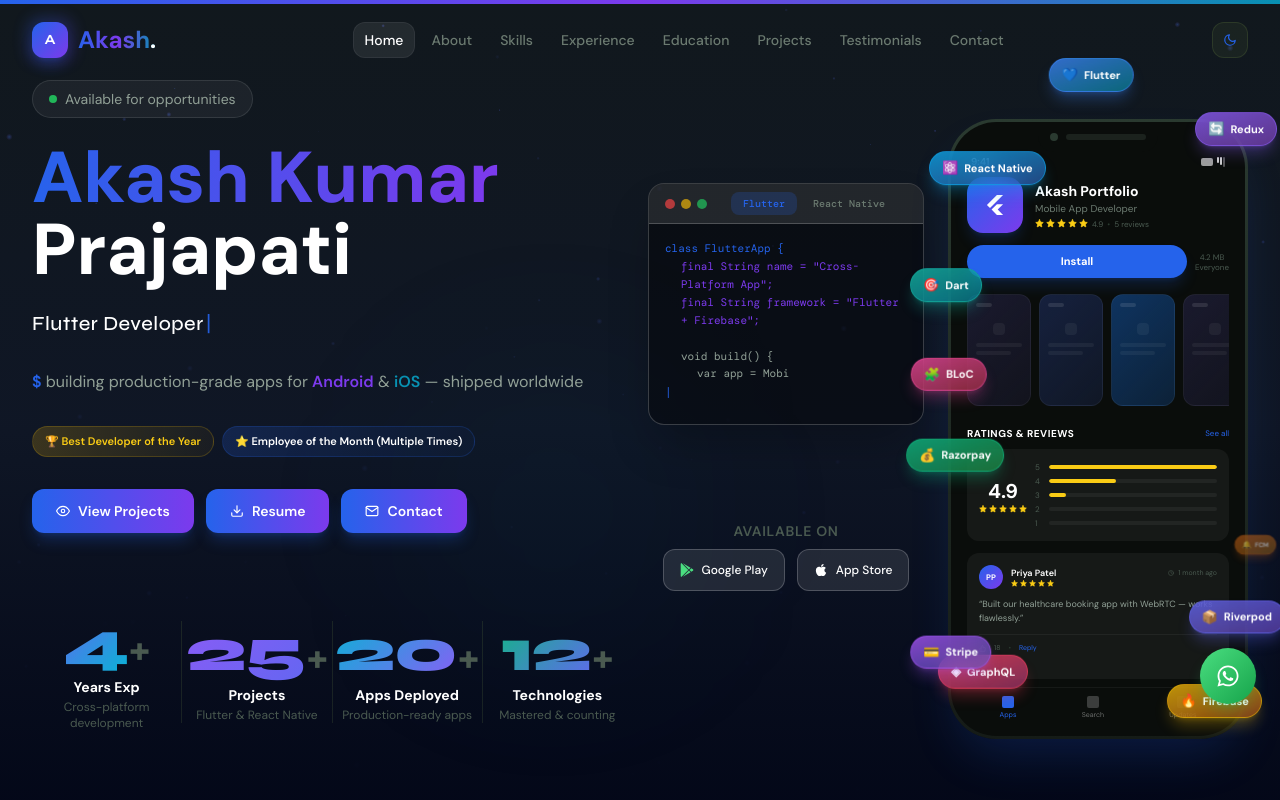
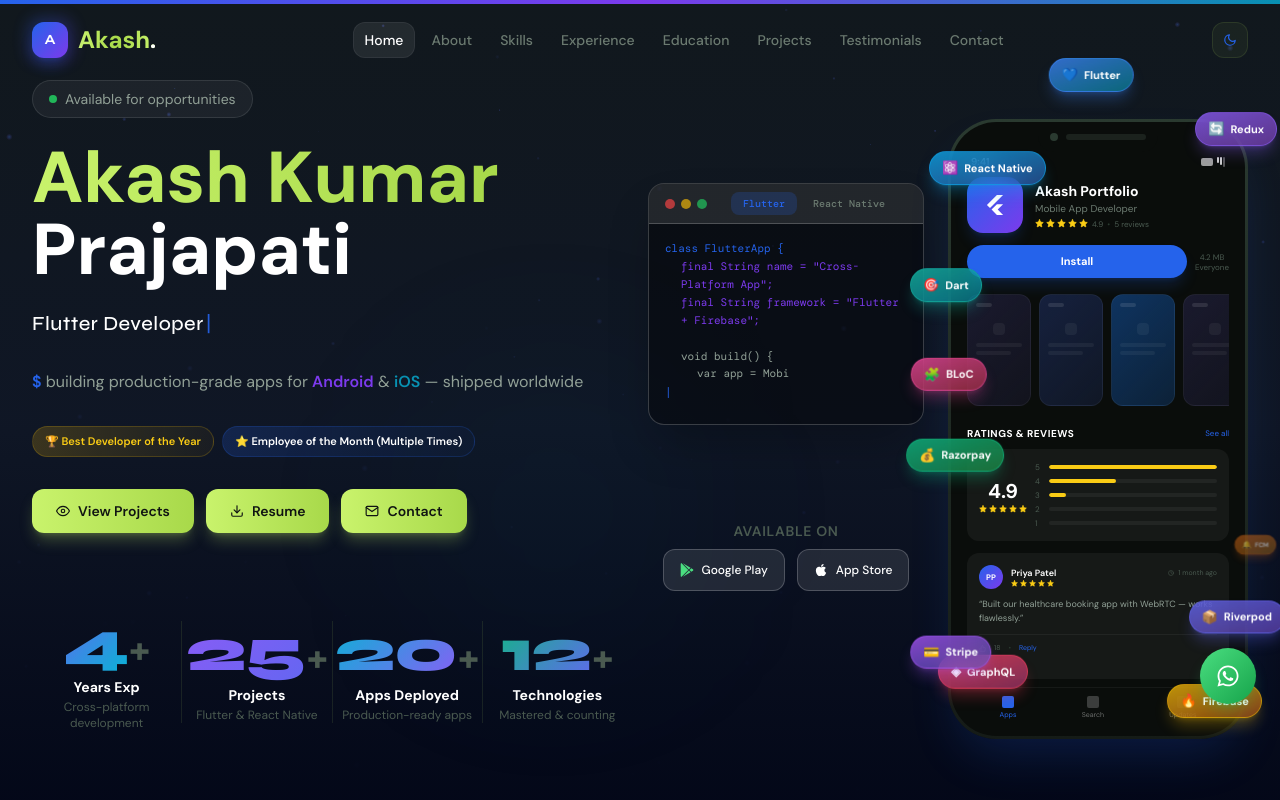
Before and after one commit to akashkumar7313/akash-portfolio, a Next.js app: page / in a window 1280 px wide. Shown: the top 800 px of the page. Built offline with nearby package versions, Linux system fonts and the light colour scheme.

Commit message:
fix: selection, scrollbar, cursor colors matching Rishabh theme

```diff
--- a/src/app/globals.css
+++ b/src/app/globals.css
@@ -72,28 +72,40 @@
   }
 
   ::selection {
-    @apply bg-primary-500/30 text-white;
+    background: rgba(201, 243, 108, 0.3);
+    color: #f4f7f2;
   }
 
   ::-webkit-scrollbar {
-    @apply w-2;
+    width: 6px;
   }
 
   ::-webkit-scrollbar-track {
-    background-color: var(--dark-950);
+    background: #101412;
   }
 
   ::-webkit-scrollbar-thumb {
-    @apply rounded-full;
-    background-color: var(--dark-600);
+    background: #2a3a30;
+    border-radius: 3px;
   }
 
   ::-webkit-scrollbar-thumb:hover {
-    background-color: var(--dark-500);
+    background: #c9f36c;
   }
 
   :focus-visible {
-    @apply outline-2 outline-offset-2 outline-accent-blue/60;
+    outline: 2px solid rgba(201, 243, 108, 0.6);
+    outline-offset: 2px;
+  }
+
+  a {
+    color: inherit;
+    text-decoration: none;
+  }
+
+  img {
+    max-width: 100%;
+    height: auto;
   }
 }
 
@@ -116,7 +128,7 @@
   }
 
   .gradient-text {
-    @apply bg-gradient-to-r from-accent-blue via-accent-purple to-accent-cyan bg-clip-text text-transparent;
+    @apply bg-gradient-to-r from-[#c9f36c] via-[#a8d94a] to-[#c9f36c] bg-clip-text text-transparent;
   }
 
   .gradient-border {
@@ -125,7 +137,7 @@
 
   .gradient-border::before {
     content: "";
-    @apply absolute -inset-[1px] bg-gradient-to-r from-accent-blue via-accent-purple to-accent-cyan rounded-[inherit] -z-10 opacity-75;
+    @apply absolute -inset-[1px] bg-gradient-to-r from-[#c9f36c] via-[#a8d94a] to-[#c9f36c] rounded-[inherit] -z-10 opacity-75;
   }
 
   .section-padding {
@@ -137,25 +149,35 @@
   }
 
   .btn-primary {
-    @apply px-6 py-3 bg-gradient-to-r from-accent-blue to-accent-purple rounded-xl font-semibold text-white shadow-lg shadow-accent-blue/25 hover:shadow-accent-blue/40 hover:scale-105 active:scale-95 transition-all duration-300;
+    @apply px-6 py-3 bg-gradient-to-r from-[#c9f36c] to-[#a8d94a] rounded-xl font-semibold text-[#101412] shadow-lg shadow-[#c9f36c]/25 hover:shadow-[#c9f36c]/40 hover:scale-105 active:scale-95 transition-all duration-300;
   }
 
   .btn-outline {
     @apply px-6 py-3 rounded-xl font-semibold transition-all duration-300 backdrop-blur-sm hover:scale-105 active:scale-95;
-    border: 1px solid var(--border-light);
-    color: var(--dark-200);
+    border: 1px solid rgba(201, 243, 108, 0.2);
+    color: #f4f7f2;
   }
   .btn-outline:hover {
-    background: var(--glass-bg);
-    border-color: var(--dark-400);
+    background: rgba(201, 243, 108, 0.1);
+    border-color: #c9f36c;
   }
 
   .card {
-    @apply glass rounded-2xl p-6 md:p-8;
+    @apply rounded-2xl p-6 md:p-8;
+    background: #151b17;
+    border: 1px solid rgba(201, 243, 108, 0.1);
   }
 
   .skill-badge {
-    @apply px-4 py-2 bg-white/5 border border-white/10 rounded-xl text-sm font-medium text-dark-200 hover:bg-white/10 hover:border-accent-blue/50 hover:text-white transition-all duration-300;
+    @apply px-4 py-2 rounded-xl text-sm font-medium transition-all duration-300;
+    background: rgba(201, 243, 108, 0.05);
+    border: 1px solid rgba(201, 243, 108, 0.1);
+    color: #f4f7f2;
+  }
+  .skill-badge:hover {
+    background: rgba(201, 243, 108, 0.15);
+    border-color: #c9f36c;
+    color: #c9f36c;
   }
 
   .tech-badge {
```
Also changed, not shown: 1 other file (tests, documents, lock files or other folders).
